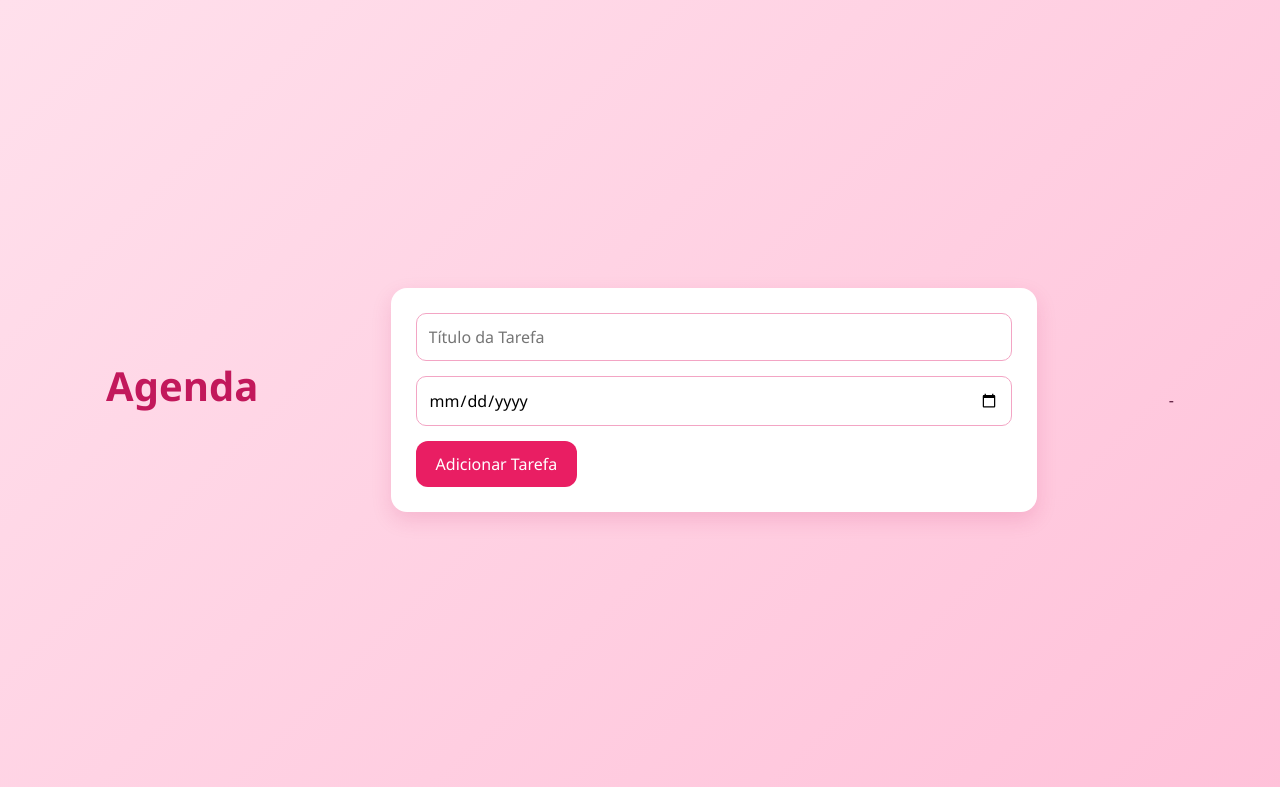
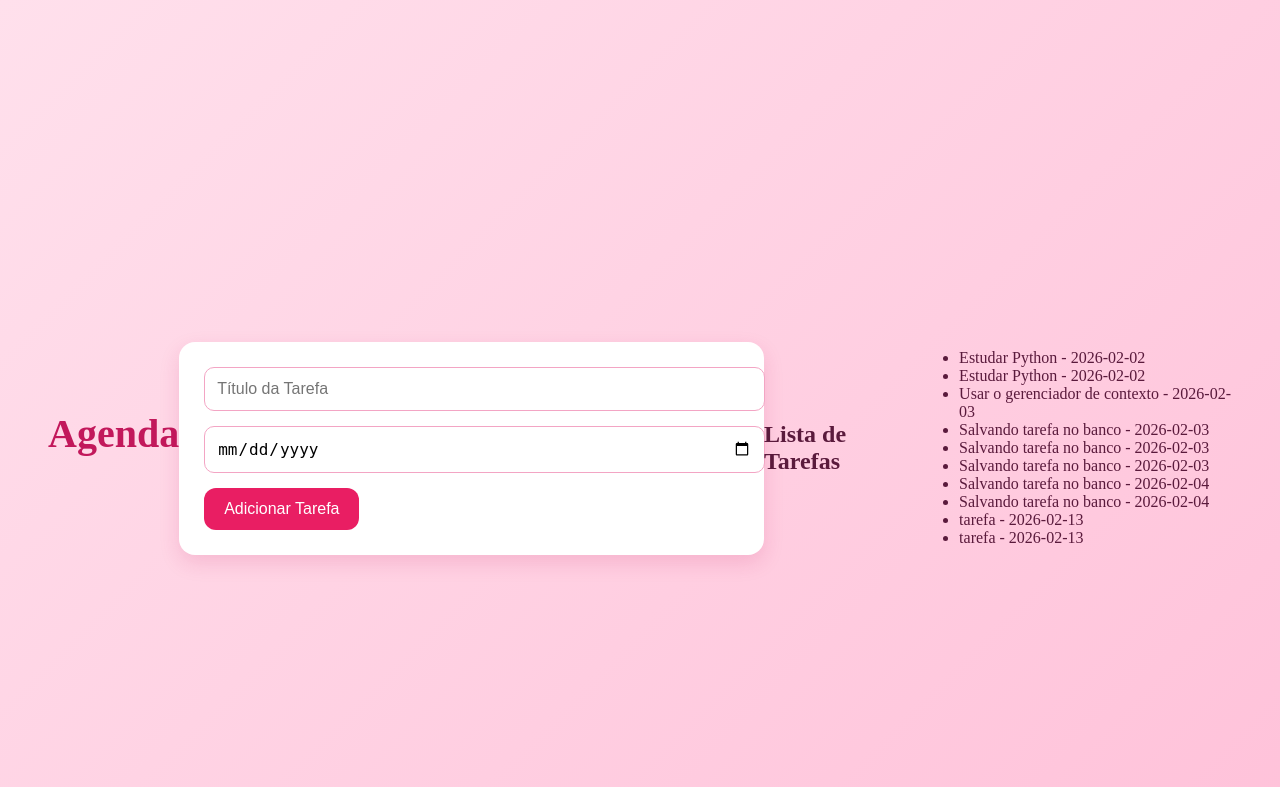
Before and after one commit to Brubstorres/agenda-python-, a Flask app: page /agenda in a window 1280 px wide. Shown: the top 787 px of the page. Run offline with Flask 3, Linux system fonts and the light colour scheme; data comes from the database, SQL or seed files in the repository; both versions use the stored data as it was after the commit.

Commit message:
Deletando Tarefas

```diff
--- a/app.py
+++ b/app.py
@@ -10,14 +10,22 @@ def home():
 
 @app.route('/agenda', methods=['GET', 'POST'])
 def agenda():
-    tarefa = None
+    tarefas = None
+
     if request.method == 'POST':
         titulo_tarefa = request.form['titulo_tarefa']
         data_conclusao = request.form['data_conclusao']
         tarefa = Tarefa(titulo_tarefa, data_conclusao)
         tarefa.salvar_tarefa()
 
-    return render_template('agenda.html', titulo='Agenda', tarefa=tarefa)
+    tarefas = Tarefa.obter_tarefas()
+    return render_template('agenda.html', titulo='Agenda', tarefas=tarefas)
+
+@app.route('/delete/<int:idTarefa>')
+def delete(idTarefa):
+    terefa = Tarefa.id(idTarefa)
+    terefa.excluir_tarefa()
+    return
 
 @app.route('/Hello')
 def hello_world():
--- a/models/tarefa.py
+++ b/models/tarefa.py
@@ -1,11 +1,36 @@
+from sqlite3 import Cursor
 from models.database import Database
-from typing import Self
+from typing import Self, Any
 
 
 class Tarefa:
-    def __init__(self: Self, titulo_tarefa: str, data_conclusao: str = None) -> None:
+    def __init__(self: Self, titulo_tarefa: str, data_conclusao: str = None, id_tarefa: int = None) -> None:
         self.titulo_tarefa: str = titulo_tarefa
         self.data_conclusao: str = data_conclusao
+        self.id_tarefa: int = id_tarefa
+
+    # Tarefa(titulo_tarefa="Nova Tarefa")
+    # Tarefa(titulo_tarefa="Outra tarefa", data_conclusao="2026-02-03")
+    # Tarefa(id_tarefa=1)
+
+    @classmethod
+    def id(cls, id: int):
+        with Database('./data/tarefas.sqlite3') as db:
+            query: str = 'SELECT titulo_tarefa, data_conclusao FROM tarefas WHERE id = ?;'
+            params: tuple = (id,)
+            db.executar(query, params)
+            resultado = db.buscar_tudo(query, params)
+
+            #Desempacotamento de coleção
+            [[titulo, data]] = resultado
+
+        return cls(id_tarefa=id, titulo_tarefa=titulo, data_conclusao=data)
+
+    # Simulando conceito de sobrecarga
+    # Tarefa('Titulo Tarefa')
+    # Tarefa('Titulo Tarefa', '2026-02-03')
+    # Tarefa.id(1)
+
 
 
     def salvar_tarefa(self: Self) -> None:
@@ -13,3 +38,18 @@ class Tarefa:
             query: str = "INSERT INTO tarefas (titulo_tarefa, data_conclusao) VALUES (?, ?);"
             params: tuple = (self.titulo_tarefa, self.data_conclusao)
             db.executar(query, params)
+
+    @staticmethod
+    def obter_tarefas() -> list[Self]:
+        with Database('./data/tarefas.sqlite3') as db:
+            query: str = 'SELECT titulo_tarefa, data_conclusao FROM tarefas;'
+            resultados: list[Any] = db.buscar_tudo(query)
+            tarefas: list[Self] = [Tarefa(titulo, data) for titulo, data in resultados]
+            return tarefas
+
+    def excluir_tarefa(self) -> Cursor:
+        with Database('./data/tarefas.sqlite3') as db:
+            query: str = 'DELETE FROM tarefas WHERE id = ?;'
+            params: tuple = (self.id_tarefa,)
+            resultado: Cursor = db.executar(query, params)
+            return resultado
--- a/static/style.css
+++ b/static/style.css
@@ -1,4 +1,4 @@
-/* Reset */
+/* Reset
 * {
     margin: 0;
     padding: 0;
--- a/templates/agenda.html
+++ b/templates/agenda.html
@@ -10,7 +10,23 @@
     id="data_conclusao">
     <button type="submit">Adicionar Tarefa</button>
 </form>
-<p>{{ tarefa.titulo_tarefa }} - {{ tarefa.data_conclusao }}</p>
+
+<h2>Lista de Tarefas</h2>
+
+{% if tarefas %}
+
+    <ul>
+    {% for tarefa in tarefas %}
+        <li>{{ tarefa.titulo_tarefa }} - {{ tarefa.data_conclusao}}</li>
+    {% endfor %}
+    </ul>
+
+{% else %}
+
+    <p>Nenhuma tarefa cadastrada</p>
+
+{% endif %}
+
 {% endblock %}
 
 <!-- Métodos HTTP:
```
Also changed, not shown: data/tarefas.sqlite3.
